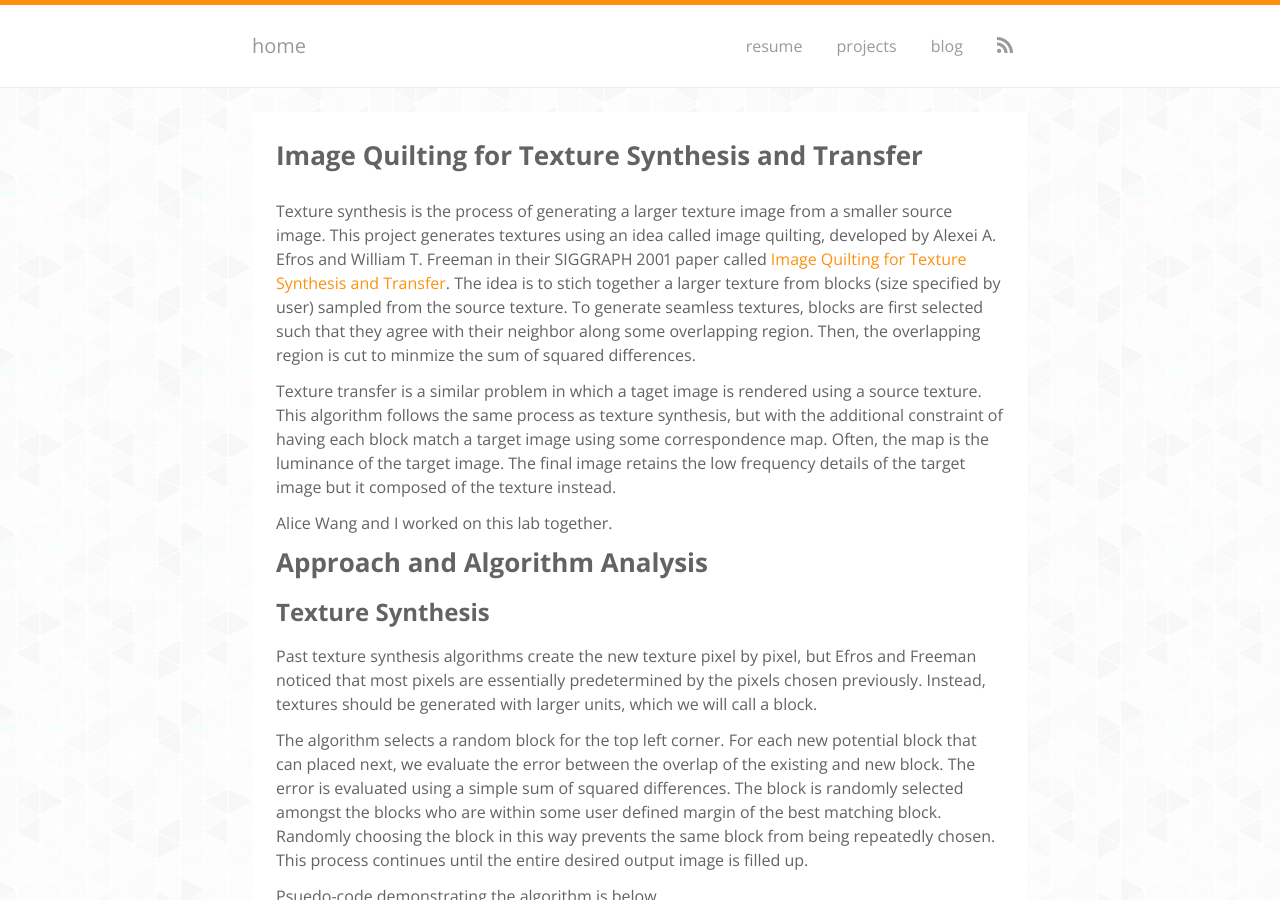
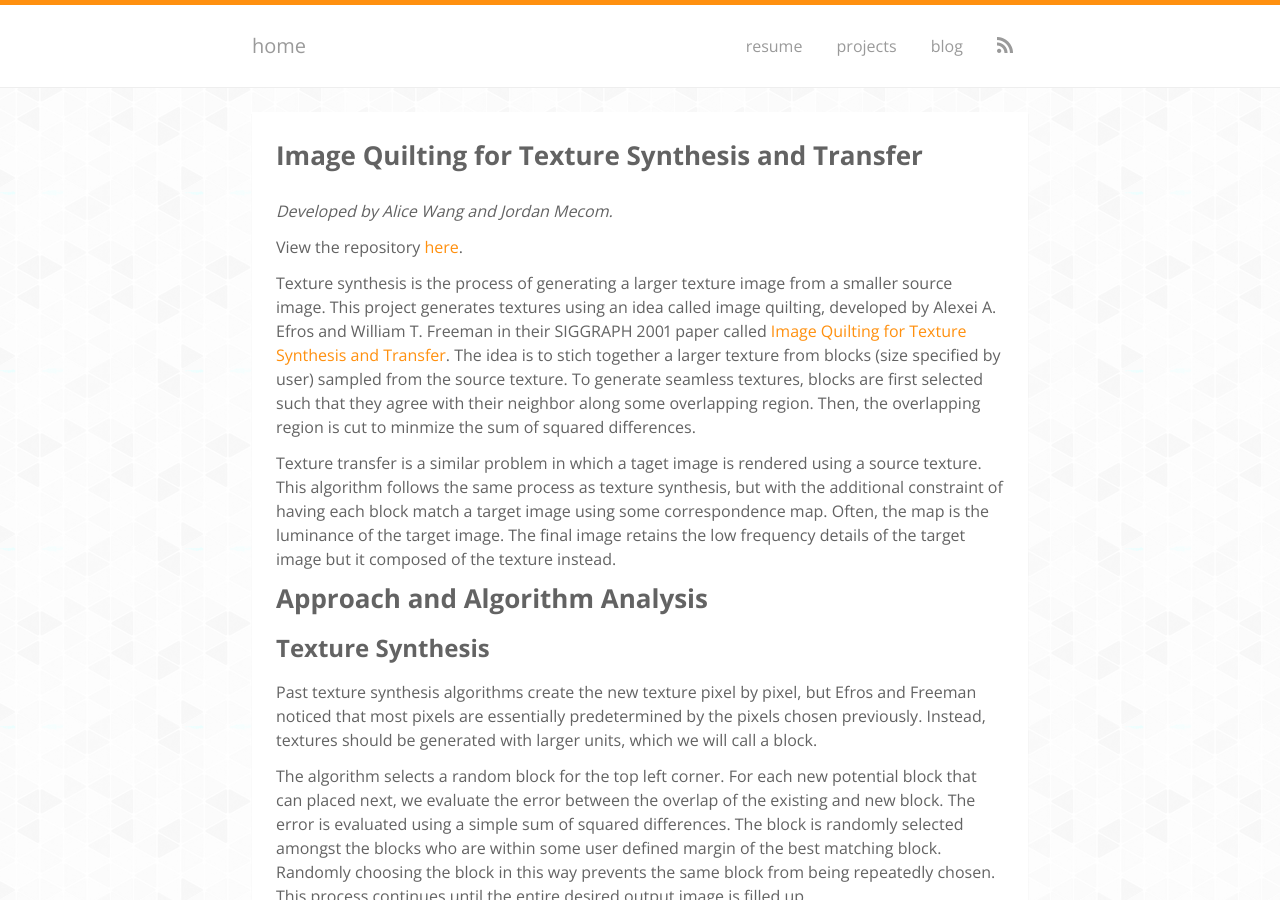
Before and after one commit to jmecom/jmecom.github.io, a Jekyll site: the page built from projects/computational-photography/texture-synthesis.md, in a window 1280 px wide and 900 px high. Built offline with Jekyll 4.4.1, drawn with Linux system fonts in a browser that asks for light colours; some web fonts are replaced.

Commit message:
Update texture-synthesis.md

```diff
--- a/projects/computational-photography/texture-synthesis.md
+++ b/projects/computational-photography/texture-synthesis.md
@@ -5,11 +5,13 @@ tags: [comp-photo, image, matlab]
 date: 2016-03-22
 ---
 
+*Developed by Alice Wang and Jordan Mecom.*
+
+View the repository [here](https://github.com/jmecom/image-quilting/).
+
 Texture synthesis is the process of generating a larger texture image from a smaller source image. This project generates textures using an idea called image quilting, developed by Alexei A. Efros and William T. Freeman in their SIGGRAPH 2001 paper called [Image Quilting for Texture Synthesis and Transfer](http://graphics.cs.cmu.edu/people/efros/research/quilting/quilting.pdf). The idea is to stich together a larger texture from blocks (size specified by user) sampled from the source texture. To generate seamless textures, blocks are first selected such that they agree with their neighbor along some overlapping region. Then, the overlapping region is cut to minmize the sum of squared differences.
 
 Texture transfer is a similar problem in which a taget image is rendered using a source texture. This algorithm follows the same process as texture synthesis, but with the additional constraint of having each block match a target image using some correspondence map. Often, the map is the luminance of the target image. The final image retains the low frequency details of the target image but it composed of the texture instead.
-
-Alice Wang and I worked on this lab together.
 
 
 ## Approach and Algorithm Analysis
```
